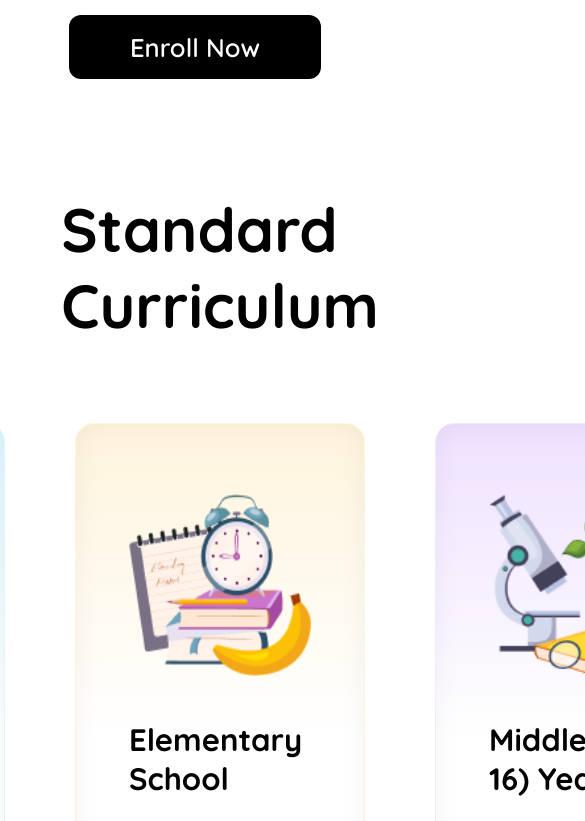
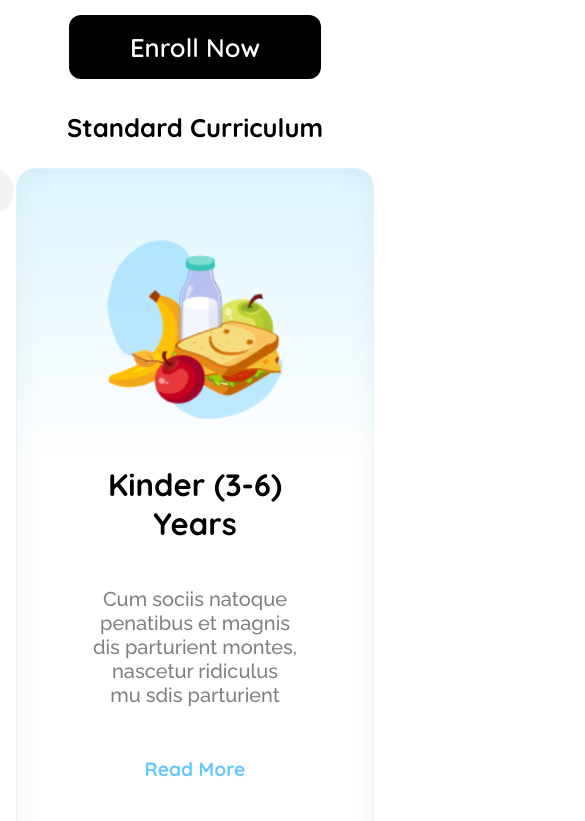
Before and after one commit to tasinvoid/B11-A2, a plain HTML site: page index.html in a window 390 px wide. Shown: the part 763-1584 px from the top of the page, 585 px wide, since content can reach past the window. Drawn offline with Linux system fonts and the light colour scheme.

Commit message:
finished curriculum section

```diff
--- a/index.html
+++ b/index.html
@@ -89,6 +89,7 @@
         </div>
       </section>
       <section class="stories">
+        <h1 class="stories-title">Our Stories</h1>
         <div class="stories-cards-container">
           <div class="stories-big-card">
             <img src="/assets/story-1.png" alt="" />
@@ -126,7 +127,7 @@
         <button class="view-btn">View All</button>
       </section>
     </main>
-    <footer>
+    <!-- <footer>
       <div>
         <div>
           <img src="assets/logo.png" alt="" />
@@ -151,6 +152,6 @@
         <img src="assets/twitter.png" alt="" />
         <img src="assets/google+.png" alt="" />
       </div>
-    </footer>
+    </footer> -->
   </body>
 </html>
--- a/style.css
+++ b/style.css
@@ -239,9 +239,18 @@ main {
   margin-right: 15px;
 }
 
-/*/////////////////////////////////////////////////////////////////////////////////////////////////////////////
+/*///////////////////////////////////////////////////////////////////////////////////////////////////////////////////////////////////////////////////////////////////////////////////////////
+stories-styles  ////////////////////////////////////////////////////////////////////////////////////////////////////////////// */
+.stories {
+  display: flex;
+  align-items: center;
+  justify-content: center;
+}
+
+/*///////////////////////////////////////////////////////////////////////////////////////////////////////////////////////////////////////////////////////////////////////////////////////////
 small-device-styles  ////////////////////////////////////////////////////////////////////////////////////////////////////////////// */
 @media screen and (max-width: 576px) {
+  /* header-small-device */
   .navbar {
     margin: 16px 21px;
   }
@@ -307,4 +316,31 @@ small-device-styles  ///////////////////////////////////////////////////////////
   .enroll-btn {
     margin-top: 0;
   }
+  /* curriculum-small-device */
+  main {
+    margin: 0;
+  }
+
+  .curriculum-title {
+    font-size: 1.6rem;
+    text-wrap: nowrap;
+    text-align: center;
+  }
+
+  .curriculum-cards-container {
+    flex-direction: column;
+    align-items: center;
+    justify-content: center;
+    margin: 25px 0;
+  }
+  .curriculum-card {
+    margin: 0 16px;
+    align-items: center;
+    justify-content: center;
+    text-align: center;
+    border-radius: 12.77px;
+  }
+  .slide-btns {
+    display: none;
+  }
 }
```
